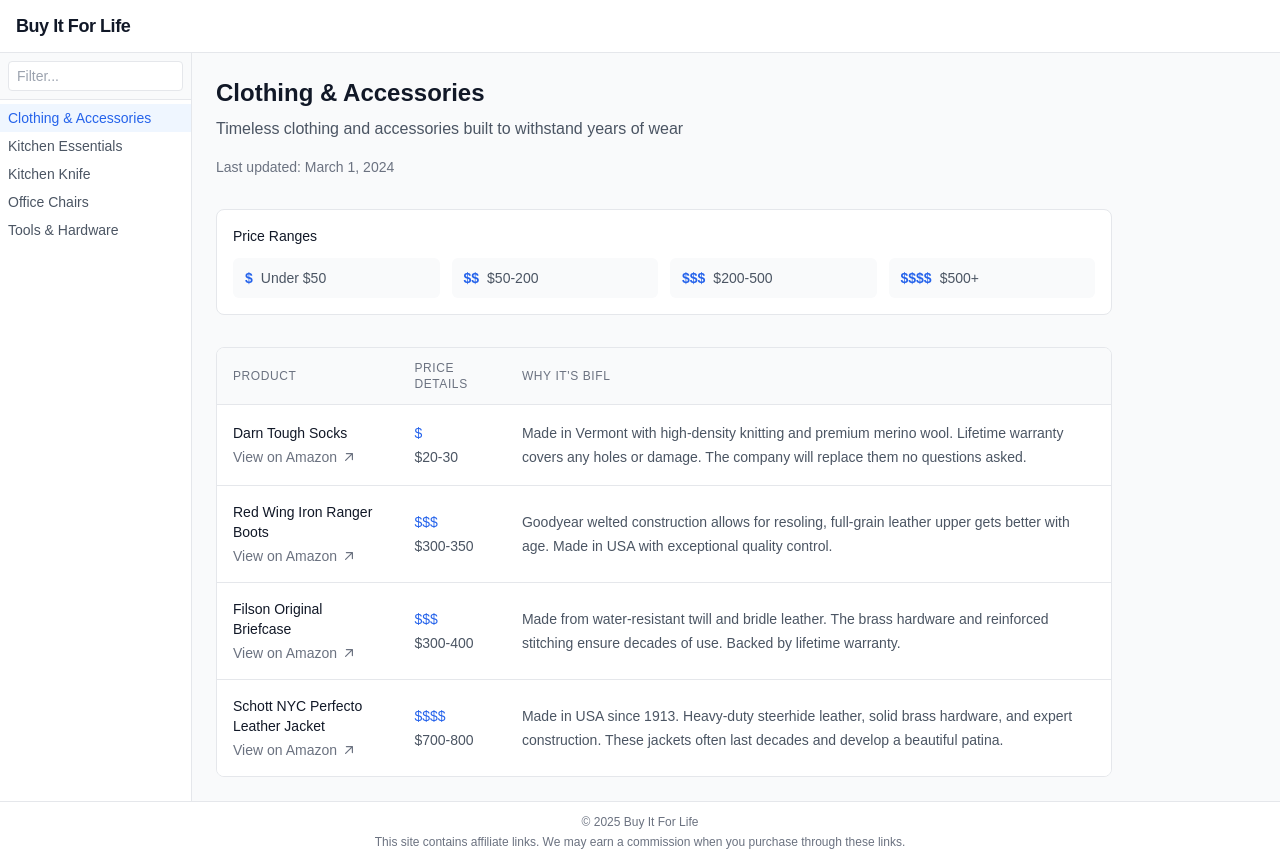
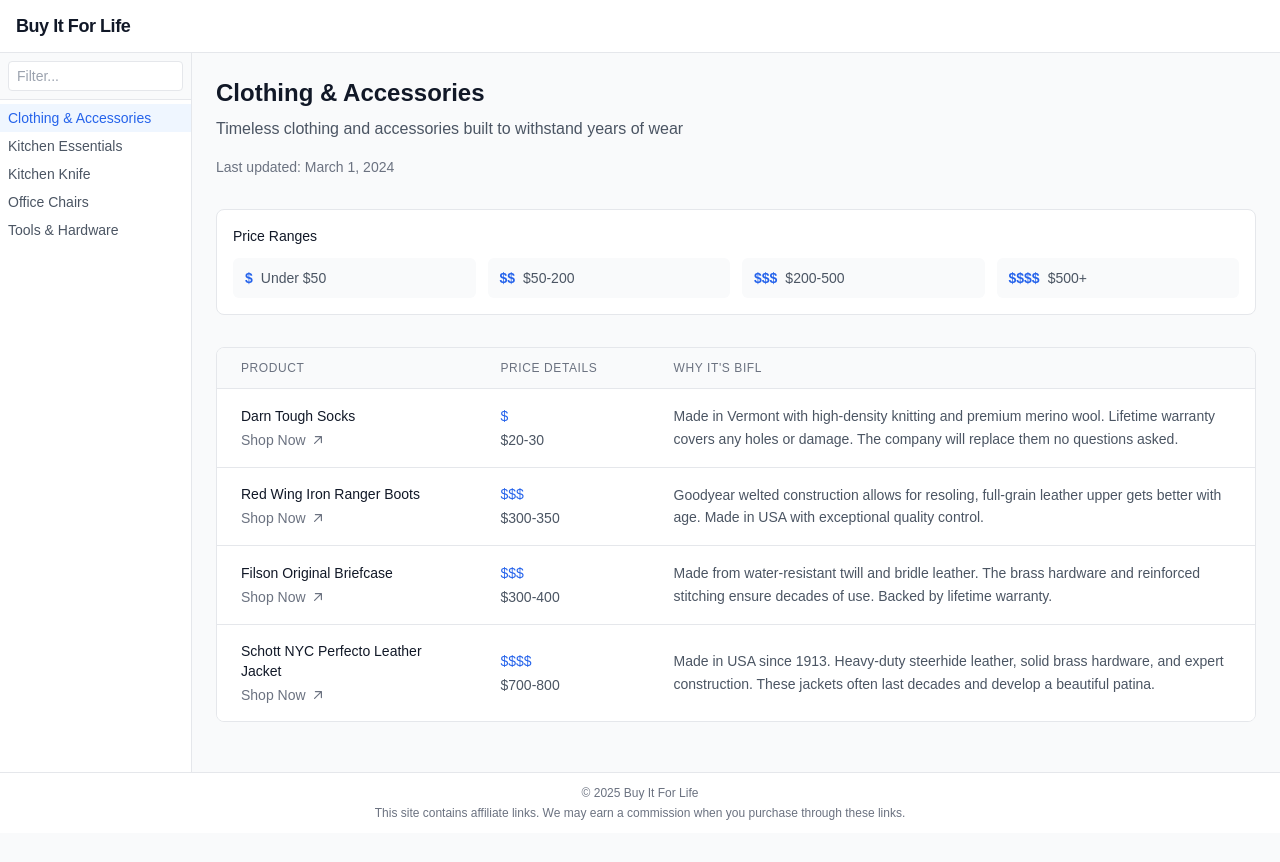
Before and after one commit to SparkyWoo/bifl, a Next.js app: page /categories/clothing in a window 1280 px wide. After the commit the page ends 833 px from the top, so only its background shows below. Built offline with nearby package versions, Linux system fonts and the light colour scheme.

Commit message:
improve category page ui/ux v2

```diff
--- a/app/categories/[id]/page.tsx
+++ b/app/categories/[id]/page.tsx
@@ -98,7 +98,7 @@
   }
 
   return (
-    <div className="max-w-4xl space-y-8">
+    <div className="max-w-7xl space-y-8">
       <div>
         <h1 className="text-2xl font-bold text-gray-900">{content.title}</h1>
         <p className="mt-2 text-base text-gray-600">{content.description}</p>
@@ -128,13 +128,13 @@
           <table className="min-w-full divide-y divide-gray-200">
             <thead>
               <tr className="bg-gray-50">
-                <th scope="col" className="px-4 py-3 text-left text-xs font-medium text-gray-500 uppercase tracking-wider">
+                <th scope="col" className="px-6 py-3 text-left text-xs font-medium text-gray-500 uppercase tracking-wider w-1/4">
                   Product
                 </th>
-                <th scope="col" className="px-4 py-3 text-left text-xs font-medium text-gray-500 uppercase tracking-wider">
+                <th scope="col" className="px-6 py-3 text-left text-xs font-medium text-gray-500 uppercase tracking-wider w-1/6">
                   Price Details
                 </th>
-                <th scope="col" className="px-4 py-3 text-left text-xs font-medium text-gray-500 uppercase tracking-wider">
+                <th scope="col" className="px-6 py-3 text-left text-xs font-medium text-gray-500 uppercase tracking-wider">
                   Why It&apos;s BIFL
                 </th>
               </tr>
@@ -142,7 +142,7 @@
             <tbody className="divide-y divide-gray-200 bg-white">
               {content.products?.map((product) => (
                 <tr key={product.name} className="hover:bg-gray-50/50">
-                  <td className="px-4 py-4">
+                  <td className="px-6 py-4">
                     <a
                       href={product.link}
                       target="_blank"
@@ -153,14 +153,14 @@
                         {product.name}
                       </div>
                       <div className="mt-1 flex items-center text-sm text-gray-500 group-hover:text-blue-500">
-                        <span>View on Amazon</span>
+                        <span>Shop Now</span>
                         <svg className="ml-1 w-4 h-4" viewBox="0 0 20 20" fill="currentColor">
                           <path fillRule="evenodd" d="M5.22 14.78a.75.75 0 001.06 0l7.22-7.22v5.69a.75.75 0 001.5 0v-7.5a.75.75 0 00-.75-.75h-7.5a.75.75 0 000 1.5h5.69l-7.22 7.22a.75.75 0 000 1.06z" />
                         </svg>
                       </div>
                     </a>
                   </td>
-                  <td className="px-4 py-4">
+                  <td className="px-6 py-4">
                     <div className="flex flex-col">
                       <span className="inline-flex items-center text-sm font-medium text-blue-600">
                         {product.priceTier}
@@ -170,9 +170,9 @@
                       </span>
                     </div>
                   </td>
-                  <td className="px-4 py-4">
+                  <td className="px-6 py-4">
                     <div className="prose prose-sm max-w-none text-gray-600">
-                      <p className="whitespace-pre-line">
+                      <p className="whitespace-pre-line leading-relaxed">
                         {product.whyBifl}
                       </p>
                     </div>
--- a/app/content/categories/kitchen.mdx
+++ b/app/content/categories/kitchen.mdx
@@ -15,5 +15,5 @@
 
 | Product Name | Price Tier | Price Range | Why It's BIFL | Link |
 |--------------|------------|-------------|---------------|------|
-| Lodge Cast Iron Skillet (12-inch) | $ | $20-30 | These skillets are virtually indestructible and only get better with age. The seasoning builds up over time, creating a natural non-stick surface. Lodge has been making these in the USA since 1896, and they're known for their excellent heat retention and even cooking. | [Amazon](#) |
-| Vitamix 5200 Blender | $$$ | $400-500 | The gold standard in blenders, Vitamix is known for their powerful motors and all-metal drive system. They offer a 7-year warranty and are built to last decades with proper care. Can handle everything from smoothies to hot soups. | [Amazon](#) |
+| Lodge Cast Iron Skillet (12-inch) | $ | $20-30 | These skillets are virtually indestructible and only get better with age. The seasoning builds up over time, creating a natural non-stick surface. Lodge has been making these in the USA since 1896, and they're known for their excellent heat retention and even cooking. The thick cast iron construction means it can handle any heat source - from campfire to induction. With proper care (which is simple: hand wash, dry thoroughly, light oiling), it will last for generations. Many users report using skillets passed down from their grandparents that are still performing perfectly. | [Shop](#) |
+| Vitamix 5200 Blender | $$$ | $400-500 | The gold standard in blenders, Vitamix is renowned for their commercial-grade construction and reliability. The all-metal drive system eliminates the common failure points found in cheaper blenders. The 2.2HP motor is powerful enough to blend anything from smoothies to nut butters, and can even heat soup through friction. The 7-year warranty is exceptional, but these often last 15-20 years or more with proper care. The container is BPA-free and highly durable, while the hardened stainless-steel blades maintain their edge for years. The simple control system means fewer parts to break, and Vitamix's customer service is known for being extremely helpful if any issues arise. Many professional kitchens use these daily for decades. | [Shop](#) |
```
